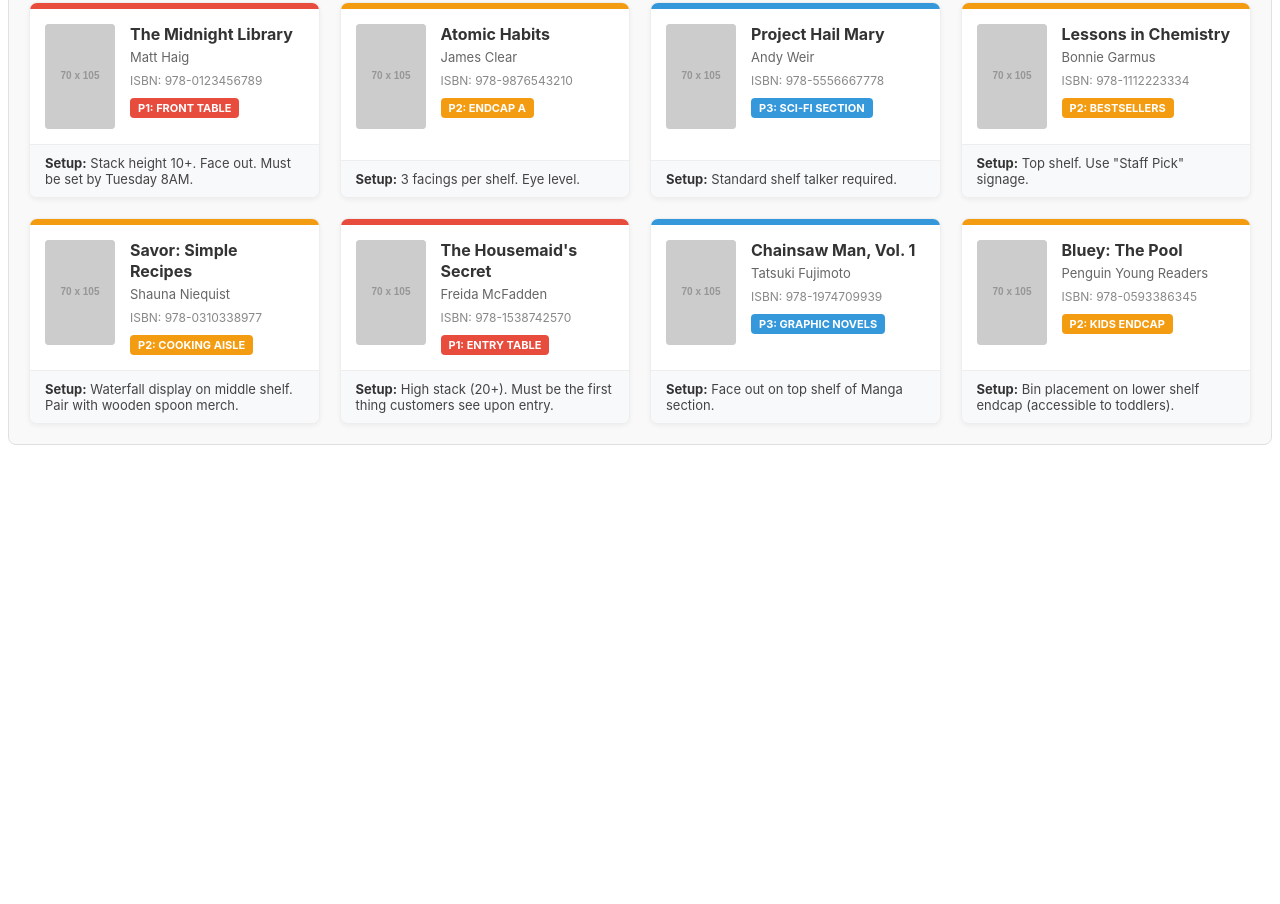
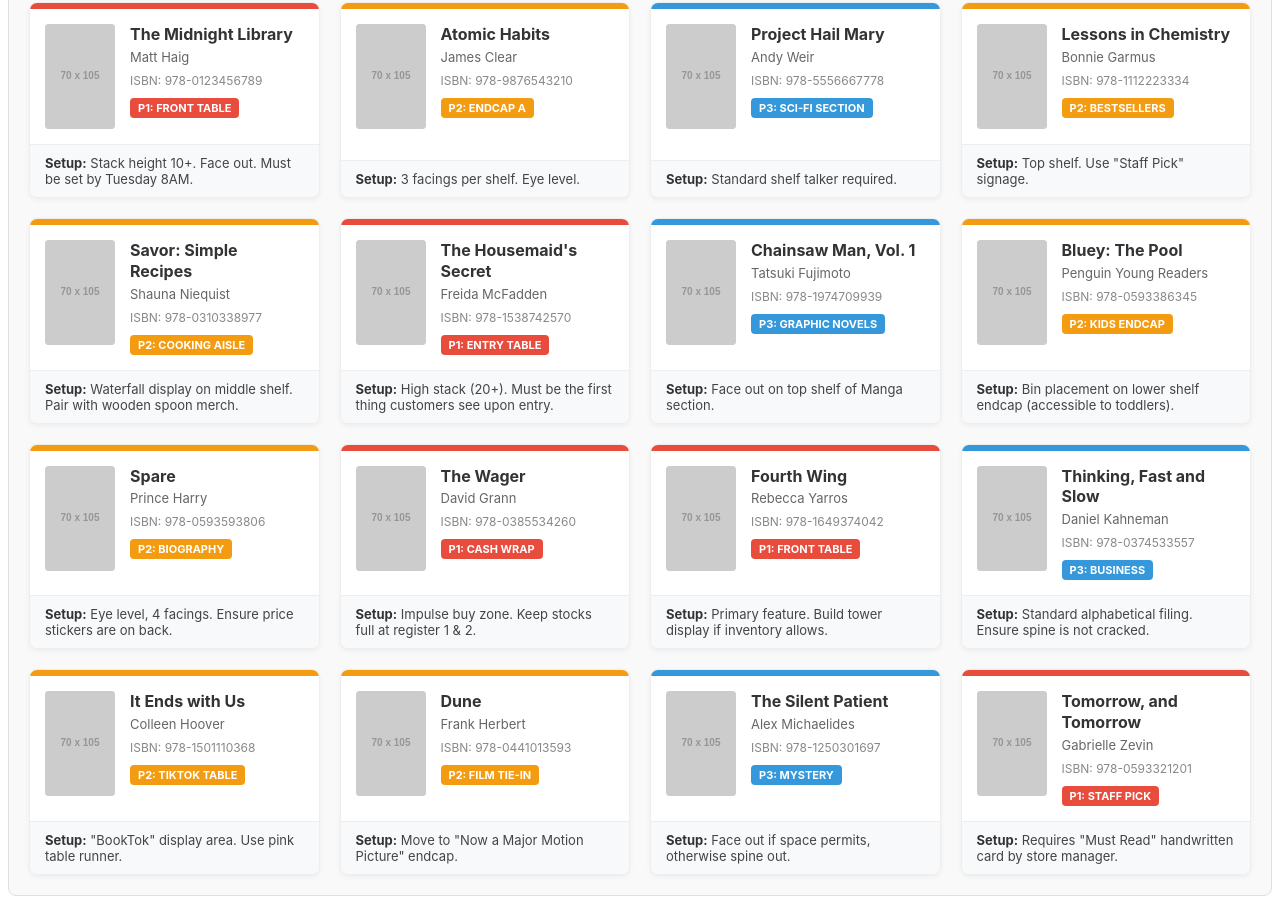
Before and after one commit to lauraturner-maker/spotlight, a plain HTML site: page index.html in a window 1280 px wide. Shown: the part 85-989 px from the top of the page. Before the commit the page ends 800 px from the top, so only its background shows below. Drawn offline with Linux system fonts and the light colour scheme; placeholder pictures from the web are drawn by us.

Commit message:
Refactor print styles for widget visibility
Updated print styles for visibility and layout adjustments.

```diff
--- a/index.html
+++ b/index.html
@@ -95,7 +95,7 @@
     border: 1px solid #eee;
     display: flex;
     flex-direction: column;
-    break-inside: avoid; /* Prevents splitting on print pages */
+    break-inside: avoid;
   }
 
   #bam-spotlight-widget .card:hover {
@@ -181,52 +181,14 @@
 
   /* --- PRINT STYLES --- */
   @media print {
-    /* Hide everything on the page except our widget */
-    body * {
-      visibility: hidden;
-    }
-
-    /* Make the widget visible */
-    #bam-spotlight-widget, #bam-spotlight-widget * {
-      visibility: visible;
-    }
-
-    /* Position the widget at the top-left of the paper */
-    #bam-spotlight-widget {
-      position: absolute;
-      left: 0;
-      top: 0;
-      width: 100%;
-      border: none;
-      background: white;
-      padding: 0;
-    }
-
-    /* Hide the controls (search and print button) */
-    #bam-spotlight-widget .controls {
-      display: none;
-    }
-
-    /* Adjust layout for paper */
-    #bam-spotlight-widget .grid {
-      display: block; /* Stack items vertically */
-    }
-
-    #bam-spotlight-widget .card {
-      box-shadow: none;
-      border: 1px solid #ccc;
-      margin-bottom: 15px; /* Spacing between items on paper */
-      page-break-inside: avoid; /* Don't cut a book in half */
-    }
-
-    /* Ensure colors print (browsers sometimes block background colors) */
-    #bam-spotlight-widget .priority-strip,
-    #bam-spotlight-widget .badge {
-      -webkit-print-color-adjust: exact;
-      print-color-adjust: exact;
-    }
+    body * { visibility: hidden; }
+    #bam-spotlight-widget, #bam-spotlight-widget * { visibility: visible; }
+    #bam-spotlight-widget { position: absolute; left: 0; top: 0; width: 100%; border: none; background: white; padding: 0; }
+    #bam-spotlight-widget .controls { display: none; }
+    #bam-spotlight-widget .grid { display: block; }
+    #bam-spotlight-widget .card { box-shadow: none; border: 1px solid #ccc; margin-bottom: 15px; page-break-inside: avoid; }
+    #bam-spotlight-widget .priority-strip, #bam-spotlight-widget .badge { -webkit-print-color-adjust: exact; print-color-adjust: exact; }
   }
-
 </style>
 </head>
 <body>
@@ -380,6 +342,134 @@
       </div>
     </div>
 
+    <div class="card p2">
+      <div class="priority-strip p-high"></div>
+      <div class="card-body">
+        <img src="https://placehold.co/70x105/34495e/white?text=Bio" alt="Cover" class="book-cover">
+        <div class="info">
+          <div class="title">Spare</div>
+          <div class="author">Prince Harry</div>
+          <div class="meta">ISBN: 978-0593593806</div>
+          <span class="badge p-high">P2: BIOGRAPHY</span>
+        </div>
+      </div>
+      <div class="instruction">
+        <strong>Setup:</strong> Eye level, 4 facings. Ensure price stickers are on back.
+      </div>
+    </div>
+
+    <div class="card p1">
+      <div class="priority-strip p-urgent"></div>
+      <div class="card-body">
+        <img src="https://placehold.co/70x105/7f8c8d/white?text=Hist" alt="Cover" class="book-cover">
+        <div class="info">
+          <div class="title">The Wager</div>
+          <div class="author">David Grann</div>
+          <div class="meta">ISBN: 978-0385534260</div>
+          <span class="badge p-urgent">P1: CASH WRAP</span>
+        </div>
+      </div>
+      <div class="instruction">
+        <strong>Setup:</strong> Impulse buy zone. Keep stocks full at register 1 & 2.
+      </div>
+    </div>
+
+    <div class="card p1">
+      <div class="priority-strip p-urgent"></div>
+      <div class="card-body">
+        <img src="https://placehold.co/70x105/8e44ad/white?text=Dragon" alt="Cover" class="book-cover">
+        <div class="info">
+          <div class="title">Fourth Wing</div>
+          <div class="author">Rebecca Yarros</div>
+          <div class="meta">ISBN: 978-1649374042</div>
+          <span class="badge p-urgent">P1: FRONT TABLE</span>
+        </div>
+      </div>
+      <div class="instruction">
+        <strong>Setup:</strong> Primary feature. Build tower display if inventory allows.
+      </div>
+    </div>
+
+    <div class="card p3">
+      <div class="priority-strip p-standard"></div>
+      <div class="card-body">
+        <img src="https://placehold.co/70x105/2980b9/white?text=Biz" alt="Cover" class="book-cover">
+        <div class="info">
+          <div class="title">Thinking, Fast and Slow</div>
+          <div class="author">Daniel Kahneman</div>
+          <div class="meta">ISBN: 978-0374533557</div>
+          <span class="badge p-standard">P3: BUSINESS</span>
+        </div>
+      </div>
+      <div class="instruction">
+        <strong>Setup:</strong> Standard alphabetical filing. Ensure spine is not cracked.
+      </div>
+    </div>
+
+    <div class="card p2">
+      <div class="priority-strip p-high"></div>
+      <div class="card-body">
+        <img src="https://placehold.co/70x105/e91e63/white?text=Love" alt="Cover" class="book-cover">
+        <div class="info">
+          <div class="title">It Ends with Us</div>
+          <div class="author">Colleen Hoover</div>
+          <div class="meta">ISBN: 978-1501110368</div>
+          <span class="badge p-high">P2: TIKTOK TABLE</span>
+        </div>
+      </div>
+      <div class="instruction">
+        <strong>Setup:</strong> "BookTok" display area. Use pink table runner.
+      </div>
+    </div>
+
+    <div class="card p2">
+      <div class="priority-strip p-high"></div>
+      <div class="card-body">
+        <img src="https://placehold.co/70x105/d35400/white?text=Dune" alt="Cover" class="book-cover">
+        <div class="info">
+          <div class="title">Dune</div>
+          <div class="author">Frank Herbert</div>
+          <div class="meta">ISBN: 978-0441013593</div>
+          <span class="badge p-high">P2: FILM TIE-IN</span>
+        </div>
+      </div>
+      <div class="instruction">
+        <strong>Setup:</strong> Move to "Now a Major Motion Picture" endcap.
+      </div>
+    </div>
+
+    <div class="card p3">
+      <div class="priority-strip p-standard"></div>
+      <div class="card-body">
+        <img src="https://placehold.co/70x105/2c3e50/white?text=Myst" alt="Cover" class="book-cover">
+        <div class="info">
+          <div class="title">The Silent Patient</div>
+          <div class="author">Alex Michaelides</div>
+          <div class="meta">ISBN: 978-1250301697</div>
+          <span class="badge p-standard">P3: MYSTERY</span>
+        </div>
+      </div>
+      <div class="instruction">
+        <strong>Setup:</strong> Face out if space permits, otherwise spine out.
+      </div>
+    </div>
+
+    <div class="card p1">
+      <div class="priority-strip p-urgent"></div>
+      <div class="card-body">
+        <img src="https://placehold.co/70x105/16a085/white?text=Fic" alt="Cover" class="book-cover">
+        <div class="info">
+          <div class="title">Tomorrow, and Tomorrow</div>
+          <div class="author">Gabrielle Zevin</div>
+          <div class="meta">ISBN: 978-0593321201</div>
+          <span class="badge p-urgent">P1: STAFF PICK</span>
+        </div>
+      </div>
+      <div class="instruction">
+        <strong>Setup:</strong> Requires "Must Read" handwritten card by store manager.
+      </div>
+    </div>
+
   </div>
 </div>
 
```
